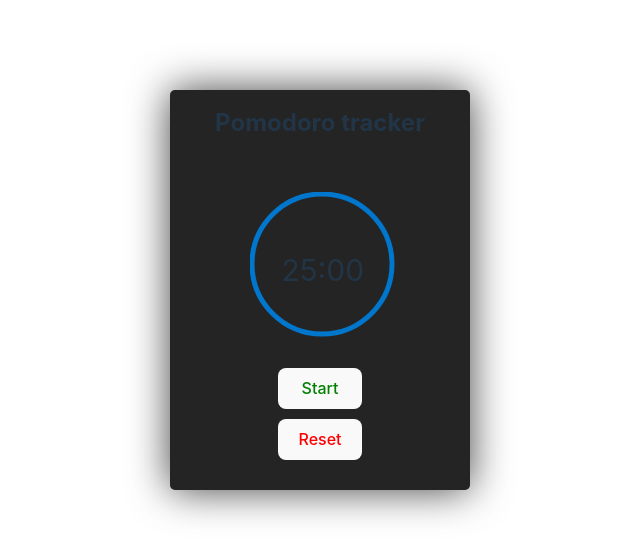
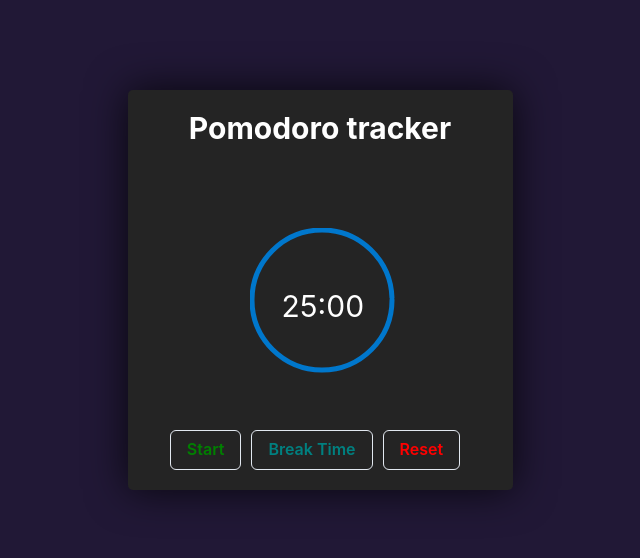
Before and after one commit to matisal10/pomodoro-app, a React (Vite) app: page / in a window 1280 px wide. Shown: the part 110-668 px from the top of the page, without its empty margins (320-960 px from the left). Built offline with nearby package versions, Linux system fonts and the light colour scheme.

Commit message:
add chakra ui and button breack time

```diff
--- a/src/App.css
+++ b/src/App.css
@@ -10,7 +10,7 @@
   border-radius: 5px;
   padding: 20px;
   height: 400px;
-  width: 300px;
+  width: 385px;
   background-color: #242424;
 }
 
@@ -41,6 +41,7 @@
   left: 52%;
   transform: translate(-50%, -50%);
   font-size: 30px;
+  color: white;
 }
 
 
@@ -52,12 +53,12 @@
 
 .buttons {
   display: flex;
-  flex-direction: column;
+  flex-direction: row;
   justify-content: space-around;
   /* margin-top: 40px; */
 }
 button{
-  margin-bottom: 10px;
+  margin-right: 10px;
 }
 
 .start {
--- a/src/App.jsx
+++ b/src/App.jsx
@@ -1,6 +1,7 @@
-import React, { useState, useEffect,useRef } from "react";
+import React, { useState, useEffect, useRef } from "react";
 
 import { Button } from '@chakra-ui/react'
+import { Heading } from '@chakra-ui/react'
 
 import './App.css'
 
@@ -11,9 +12,11 @@ const App = () => {
   const [isActive, setIsActive] = useState(false);
   const [progress, setProgress] = useState(437);
   const audioRef = useRef(null);
+  const [isBreak, setIsBreak] = useState(false);
+
 
   const calculateProgress = () => {
-    const totalSeconds = 1500; // 25 minutos en segundos
+    const totalSeconds = isBreak ? 300 : 1500;
     const remainingSeconds = time;
     const calculatedProgress = ((totalSeconds - remainingSeconds) / totalSeconds) * 437; // Usamos 437 como la circunferencia total (2 * PI * radio = 2 * 4.37 * 50)
     setProgress(calculatedProgress);
@@ -66,6 +69,13 @@ const App = () => {
     stopSound();
   };
 
+  const startBreak = () => {
+    setIsActive(true);
+    setTime(300);
+    setIsBreak(true);
+  };
+
+
   const formatTime = time => {
     const minutes = Math.floor(time / 60);
     const seconds = time % 60;
@@ -80,7 +90,10 @@ const App = () => {
 
   return (
     <div className="container" >
-      <h1>Pomodoro tracker</h1>
+      {/* <h1>Pomodoro tracker</h1> */}
+      <Heading color={"white"} as='h3' size='lg'>
+        Pomodoro tracker
+      </Heading>
       <div className="timer">
         <svg className="circle">
           <circle r="70" cx="72" cy="72" style={{ strokeDashoffset: progress }}></circle>
@@ -88,11 +101,12 @@ const App = () => {
         <span>{formatTime(time)}</span>
       </div>
       <div className="buttons">
-        {!isActive  && <Button onClick={startTimer} className="start">Start</Button>}
-        {isActive  && <Button onClick={pauseTimer} className="pause">Pause</Button>}
-        <Button onClick={resetTimer} className="reset">Reset</Button>
+        {!isActive && <Button variant={"outline"} color={"green"} onClick={startTimer} className="start">Start</Button>}
+        {isActive && <Button variant={"outline"} color={"green"} onClick={pauseTimer} className="pause">Pause</Button>}
+        <Button variant={"outline"} color={"teal"} onClick={startBreak}>Break Time</Button>
+        <Button variant={"outline"} color={"red"} onClick={resetTimer} className="reset">Reset</Button>
       </div>
-      <audio style={{display:'none'}} ref={audioRef}>
+      <audio style={{ display: 'none' }} ref={audioRef}>
         <source src={soundFile} type="audio/mpeg" />
         Tu navegador no admite la reproducción de sonidos.
       </audio>
--- a/src/index.css
+++ b/src/index.css
@@ -25,9 +25,10 @@ body {
   display: flex;
   place-items: center;
   min-width: 320px;
-  min-height: 100vh;
+  min-height: 100vh !important;
   align-items: center;
   justify-content: center;
+  background-color: #211836 !important;
 }
 
 main {
--- a/src/main.jsx
+++ b/src/main.jsx
@@ -6,8 +6,8 @@ import { ChakraProvider } from '@chakra-ui/react'
 
 ReactDOM.createRoot(document.getElementById('root')).render(
   <React.StrictMode>
-
+    <ChakraProvider>
       <App />
-
+    </ChakraProvider>
   </React.StrictMode>,
 )
```
